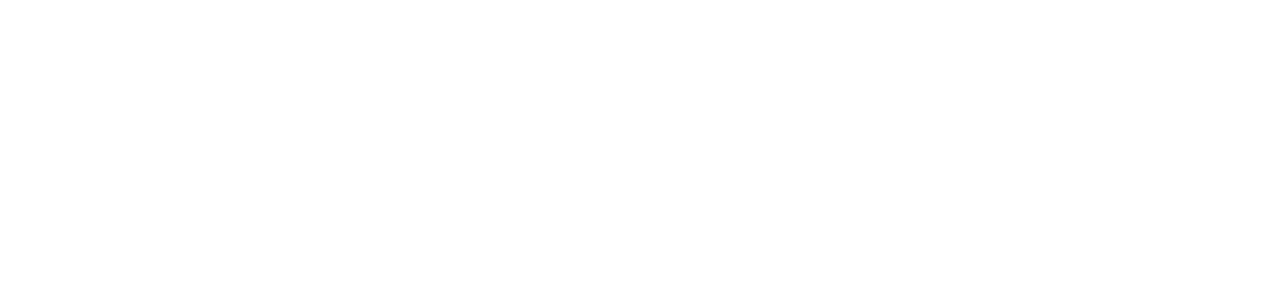
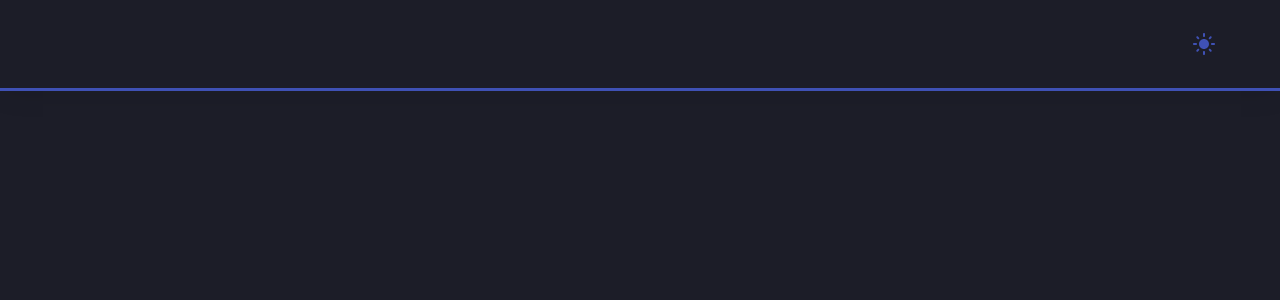
Before and after one commit to Cuaies/wsa-service, a React (Create React App) app in the folder packages/client/: page / in a window 1280 px wide. Shown: the top 300 px of the page. Built offline with nearby package versions, Linux system fonts and the light colour scheme.

Commit message:
feat(client): add support for dark mode

```diff
--- a/packages/client/package.json
+++ b/packages/client/package.json
@@ -3,6 +3,10 @@
   "version": "1.0.0",
   "private": true,
   "dependencies": {
+    "@emotion/react": "^11.11.1",
+    "@emotion/styled": "^11.11.0",
+    "@mui/icons-material": "^5.14.11",
+    "@mui/material": "^5.14.11",
     "@testing-library/jest-dom": "^5.17.0",
     "@testing-library/react": "^13.4.0",
     "@testing-library/user-event": "^13.5.0",
--- a/packages/client/src/App.tsx
+++ b/packages/client/src/App.tsx
@@ -1,5 +1,15 @@
+import { DarkModeContext } from "./context/darkMode";
+import { useCtx } from "./hooks/useCtx";
+import Landing from "./pages/Landing/Landing";
+
 function App() {
-  return <div></div>;
+  const { darkMode } = useCtx(DarkModeContext);
+
+  return (
+    <div className={`theme-${darkMode ? "dark" : "light"}`}>
+      <Landing />
+    </div>
+  );
 }
 
 export default App;
--- /dev/null
+++ b/packages/client/src/components/navBar/NavBar.tsx
@@ -0,0 +1,30 @@
+import "./navBar.scss";
+import { DarkMode, LightMode } from "@mui/icons-material";
+import { DarkModeContext } from "../../context/darkMode";
+import { useCtx } from "../../hooks/useCtx";
+
+export default function NavBar() {
+  const { darkMode, toggleDarkMode } = useCtx(DarkModeContext);
+
+  return (
+    <div id="navbar">
+      <div className="right">
+        <div id="theme-selector">
+          {darkMode ? (
+            <LightMode
+              className="icon"
+              onClick={toggleDarkMode}
+              sx={{ cursor: "pointer" }}
+            />
+          ) : (
+            <DarkMode
+              className="icon"
+              onClick={toggleDarkMode}
+              sx={{ cursor: "pointer" }}
+            />
+          )}
+        </div>
+      </div>
+    </div>
+  );
+}
--- /dev/null
+++ b/packages/client/src/components/navBar/navBar.scss
@@ -0,0 +1,25 @@
+@import "../../index.scss";
+
+#navbar {
+  @include themify($themes) {
+    display: flex;
+    align-items: center;
+    padding: 4vh 8vh;
+    justify-content: right;
+    border-bottom: 3px solid themed("fill");
+    box-shadow: 1px 1px 27px 0px rgba(0, 0, 0, 0.1);
+    -webkit-box-shadow: 1px 1px 27px 0px rgba(0, 0, 0, 0.1);
+    -moz-box-shadow: 1px 1px 27px 0px rgba(0, 0, 0, 0.1);
+
+    .right {
+      justify-content: right;
+      align-items: center;
+
+      #theme-selector {
+        display: flex;
+        text-align: center;
+        gap: 20px;
+      }
+    }
+  }
+}
--- /dev/null
+++ b/packages/client/src/context/darkMode.tsx
@@ -0,0 +1,33 @@
+import { FC, ReactNode, createContext, useEffect, useState } from "react";
+
+/**
+ * Represent the lightning mode context, which is used to toggle between dark and light mode.
+ */
+export const DarkModeContext = createContext<{
+  darkMode: false;
+  toggleDarkMode: () => void;
+} | null>(null);
+
+/**
+ * Represent the lightning mode context provider, which is used to toggle between dark and light mode.
+ */
+export const DarkModeContextProvider: FC<{ children: ReactNode }> = ({
+  children,
+}) => {
+  const local = localStorage.getItem("darkMode");
+  const [darkMode, setDarkMode] = useState(local ? JSON.parse(local) : "false");
+
+  const toggleDarkMode = () => {
+    setDarkMode(!darkMode);
+  };
+
+  useEffect(() => {
+    localStorage.setItem("darkMode", darkMode.toString());
+  }, [darkMode]);
+
+  return (
+    <DarkModeContext.Provider value={{ darkMode, toggleDarkMode }}>
+      {children}
+    </DarkModeContext.Provider>
+  );
+};
--- /dev/null
+++ b/packages/client/src/hooks/useCtx.tsx
@@ -0,0 +1,11 @@
+import { Context, useContext } from "react";
+
+/**
+ * A hook that checks beforehand if context is `null`.
+ */
+export function useCtx<T>(context: Context<T>) {
+  const ctx = useContext(context);
+  if (ctx == null) throw new Error("Context is null");
+
+  return ctx;
+}
--- a/packages/client/src/index.scss
+++ b/packages/client/src/index.scss
@@ -0,0 +1,55 @@
+$theme-map: null;
+
+$themes: (
+  light: (
+    bg: white,
+    textColor: #262626,
+    fill: #262626,
+  ),
+  dark: (
+    bg: #1c1d28,
+    textColor: #3f51b5,
+    fill: #3f51b5,
+  ),
+);
+
+@mixin themify($themes) {
+  @each $theme, $map in $themes {
+    .theme-#{$theme} & {
+      $theme-map: () !global;
+      @each $key, $submap in $map {
+        $value: map-get(map-get($themes, $theme), "#{$key}");
+        $theme-map: map-merge(
+          $theme-map,
+          (
+            $key: $value,
+          )
+        ) !global;
+      }
+      @content;
+      $theme-map: null !global;
+    }
+  }
+}
+
+@function themed($key) {
+  @return map-get($theme-map, $key);
+}
+
+* {
+  margin: 0;
+  padding: 0;
+  font-family: "DM Sans", sans-serif;
+
+  @include themify($themes) {
+    color: themed("textColor");
+    background-color: themed("bg");
+
+    a {
+      color: themed("textColor");
+      text-decoration: none;
+      margin: 0;
+      padding: 0;
+    }
+  }
+}
--- a/packages/client/src/index.tsx
+++ b/packages/client/src/index.tsx
@@ -1,14 +1,16 @@
+import "./index.scss";
 import { StrictMode } from "react";
 import ReactDOM from "react-dom/client";
 import App from "./App";
-import "./index.scss";
+import { DarkModeContextProvider } from "./context/darkMode";
 
 const root = ReactDOM.createRoot(
   document.getElementById("root") as HTMLElement
 );
-
 root.render(
   <StrictMode>
-    <App />
+    <DarkModeContextProvider>
+      <App />
+    </DarkModeContextProvider>
   </StrictMode>
 );
--- /dev/null
+++ b/packages/client/src/pages/Landing/Landing.tsx
@@ -0,0 +1,10 @@
+import "./landing.scss";
+import NavBar from "../../components/navBar/NavBar";
+
+export default function Landing() {
+  return (
+    <div id="landing">
+      <NavBar />
+    </div>
+  );
+}
--- /dev/null
+++ b/packages/client/src/pages/Landing/landing.scss
@@ -0,0 +1,3 @@
+#landing {
+  height: 100vh;
+}
```
Also changed, not shown: 1 other file (tests, documents, lock files or other folders).
